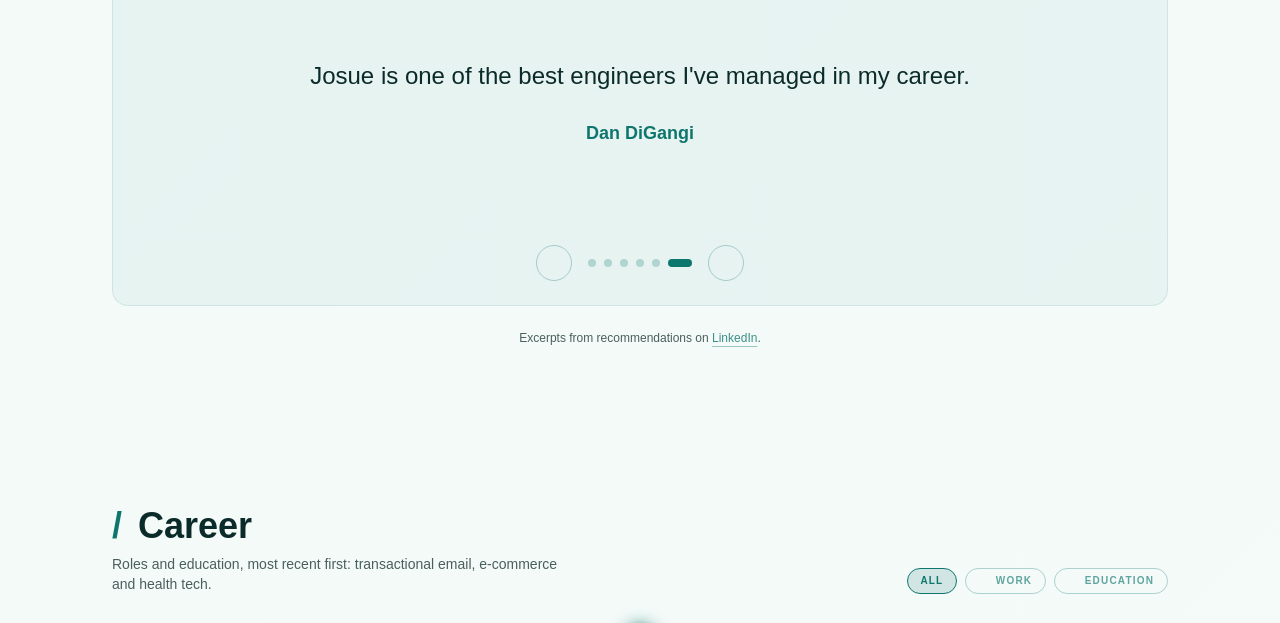
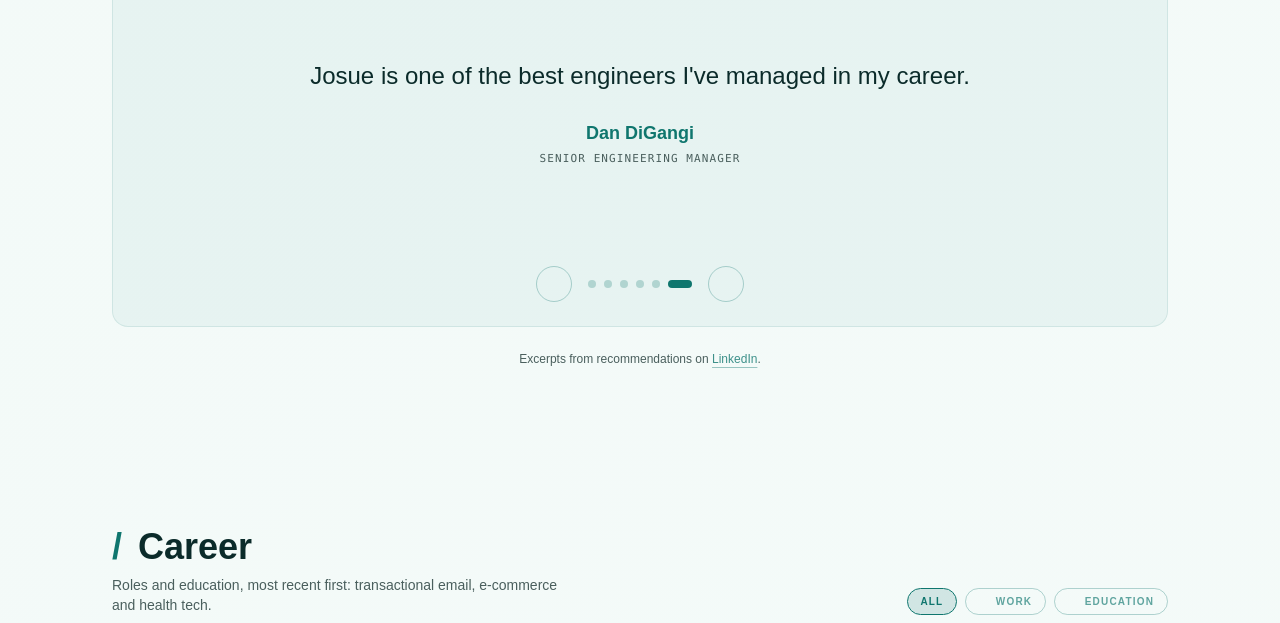
Before and after one commit to J0SUEFDZ/portfolio, an Astro site: page / in a window 1280 px wide. Shown: the part 6621-7244 px from the top of the page. Built offline with nearby package versions, Linux system fonts and the light colour scheme; Astro itself is replaced by a stand-in of ours; some icons are missing.

Commit message:
Show each peer's role under their name in the shoutouts
Co-Authored-By: Claude Opus 5.5 <noreply@anthropic.com>

```diff
--- a/src/components/shoutouts.astro
+++ b/src/components/shoutouts.astro
@@ -35,8 +35,11 @@ const { quotes, sourceUrl } = shoutouts;
               <blockquote class="text-maintext font-body text-lg md:text-2xl leading-relaxed">
                 {item.quote}
               </blockquote>
-              <figcaption class="mt-6 font-heading font-bold text-accent text-base md:text-lg">
-                {item.name}
+              <figcaption class="mt-6">
+                <span class="block font-heading font-bold text-accent text-base md:text-lg">{item.name}</span>
+                {item.role && (
+                  <span class="block font-mono text-[11px] uppercase tracking-widest text-subtext mt-1">{item.role}</span>
+                )}
               </figcaption>
             </figure>
           </li>
--- a/src/data/shoutouts.json
+++ b/src/data/shoutouts.json
@@ -3,26 +3,32 @@
   "quotes": [
     {
       "name": "Dan DiGangi",
+      "role": "Senior Engineering Manager",
       "quote": "Josue is one of the best engineers I've managed in my career."
     },
     {
       "name": "Josiah Mangiameli",
+      "role": "Senior Software Engineer",
       "quote": "He owned our billing and subscription logic end to end, including the trickiest customer tickets other engineers shied away from, and he drove our new email editor from early research through delivery, not just writing code, but helping shape the direction of the product itself."
     },
     {
       "name": "Bryan Gelfius",
+      "role": "Senior Software Engineer",
       "quote": "Josue is the Ruby developer you want owning a hard feature."
     },
     {
       "name": "Chris Oaldon",
+      "role": "Senior Software Engineer",
       "quote": "When there were technologies that he was unfamiliar with, he was proactive in learning them and growing his technical expertise."
     },
     {
       "name": "Eli Wood",
+      "role": "Senior Software Engineer",
       "quote": "Beyond the terrific code, Josue has a rare gift for turning complex setup and on-call processes into clean, easy-to-follow documentation."
     },
     {
       "name": "Chris Flack",
+      "role": "Senior Software Engineer",
       "quote": "Josué is a great engineer, and I highly recommend picking him up before someone else does!"
     }
   ]
--- a/src/pages/llms.txt.ts
+++ b/src/pages/llms.txt.ts
@@ -38,7 +38,7 @@ export const GET: APIRoute = async ({ site }) => {
     .join('\n');
 
   const shoutoutsStr = shoutouts.quotes
-    .map((item) => `- "${item.quote}" (${item.name})`)
+    .map((item) => `- "${item.quote}" (${item.name}, ${item.role})`)
     .join('\n');
 
   const socialsStr = home.socials
```
Also changed, not shown: README.md.
